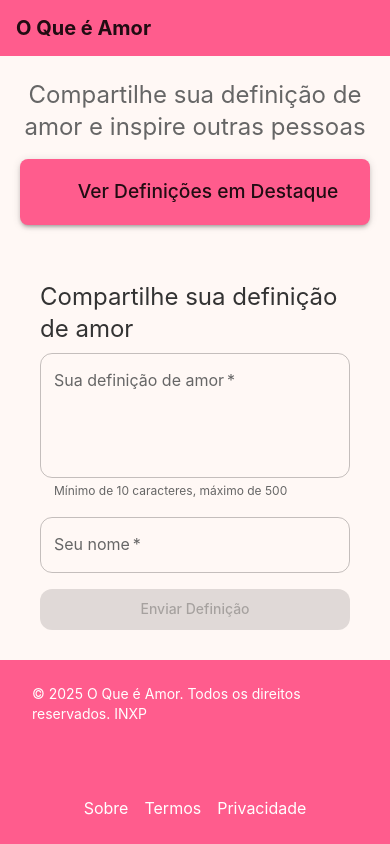
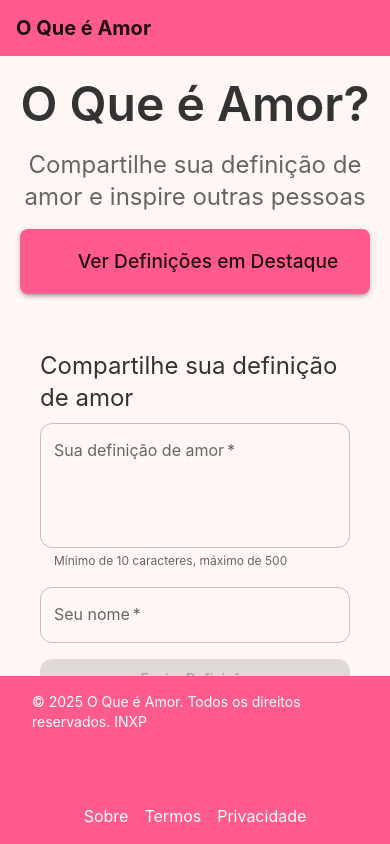
Before and after one commit to oismaelash/what-is-love-next-ts-frontend-backend, a Next.js app: page / in a window 390 px wide. Built offline with nearby package versions, Linux system fonts and the light colour scheme; no server answers; some icons are missing.

Commit message:
Refactor layout and styling components: Update layout styles for better responsiveness, adjust footer positioning, and enhance header z-index for improved visibility. Mark payment webhook implementation as complete in documentation.

```diff
--- a/documentation/planning.md
+++ b/documentation/planning.md
@@ -56,7 +56,7 @@
 1. **Sistema de Pagamentos**
    - [X] Integrar Stripe para cartões
    - [X] Integrar Woovi para PIX
-   - [ ] Implementar webhooks de pagamento
+   - [X] Implementar webhooks de pagamento
    - [X] Criar página de destaque de definições
    - [ ] Implementar sistema de google adsense
    - [ ] Implementar sistema de google analtyics
--- a/src/app/definicoes-destaque/page.tsx
+++ b/src/app/definicoes-destaque/page.tsx
@@ -146,7 +146,7 @@ export default function HighlightedDefinitionsPage() {
 
   return (
     <Box sx={{ width: '100%', height: '100%', overflow: 'auto' }}>
-      <Container maxWidth="md" sx={{ py: 4, mt: 10 }}>
+      <Container maxWidth="md" sx={{ py: 4, mt: 10, paddingTop: { xs: '44px', sm: '64px' } }}>
         <Box sx={{ mb: 4 }}>
           <Typography variant="h4" component="h1" gutterBottom>
             Definições em Destaque
--- a/src/app/definicoes/page.tsx
+++ b/src/app/definicoes/page.tsx
@@ -145,7 +145,7 @@ export default function DefinitionsPage() {
 
   return (
     <Box sx={{ width: '100%', height: '100%', overflow: 'auto' }}>
-      <Container maxWidth="md" sx={{ py: 4, mt: 10 }}>
+      <Container maxWidth="md" sx={{ py: 4, mt: 10, paddingTop: { xs: '44px', sm: '64px' } }}>
         <Box sx={{ mb: 4 }}>
           <Typography variant="h4" component="h1" gutterBottom>
             Definições de Amor
--- a/src/app/layout.tsx
+++ b/src/app/layout.tsx
@@ -44,7 +44,6 @@ export default function RootLayout({
       <body
         className={`${geistSans.variable} ${geistMono.variable} antialiased`}
         suppressHydrationWarning
-        style={{ overflow: 'hidden' }}
       >
         <ThemeRegistry>
           <AuthProvider>
@@ -53,8 +52,8 @@ export default function RootLayout({
                 sx={{
                   display: 'flex',
                   flexDirection: 'column',
-                  height: '100vh',
-                  overflow: 'hidden',
+                  minHeight: '100vh',
+                  position: 'relative',
                 }}
               >
                 <Header />
@@ -64,10 +63,11 @@ export default function RootLayout({
                     flex: 1,
                     display: 'flex',
                     flexDirection: 'column',
-                    justifyContent: 'center',
-                    alignItems: 'center',
                     width: '100%',
                     overflow: 'auto',
+                    WebkitOverflowScrolling: 'touch',
+                    paddingBottom: '60px',
+                    paddingTop: { xs: '44px', sm: '64px' },
                   }}
                 >
                   {children}
--- a/src/components/Footer.tsx
+++ b/src/components/Footer.tsx
@@ -11,10 +11,15 @@ const Footer = () => {
     <Box
       component="footer"
       sx={{
-        py: 3,
+        py: 2,
         px: 2,
         backgroundColor: (theme) => theme.palette.primary.main,
         color: 'white',
+        position: 'fixed',
+        bottom: 0,
+        left: 0,
+        right: 0,
+        zIndex: 1000,
       }}
     >
       <Container maxWidth="lg">
--- a/src/components/Header.tsx
+++ b/src/components/Header.tsx
@@ -68,7 +68,14 @@ const Header = () => {
   );
 
   return (
-    <AppBar position="fixed" color="primary" elevation={0}>
+    <AppBar
+      position="fixed"
+      color="primary"
+      elevation={0}
+      sx={{
+        zIndex: 1100,
+      }}
+    >
       <Toolbar>
         <Typography
           variant="h6"
```
Also changed, not shown: 1 other file (tests, documents, lock files or other folders).
